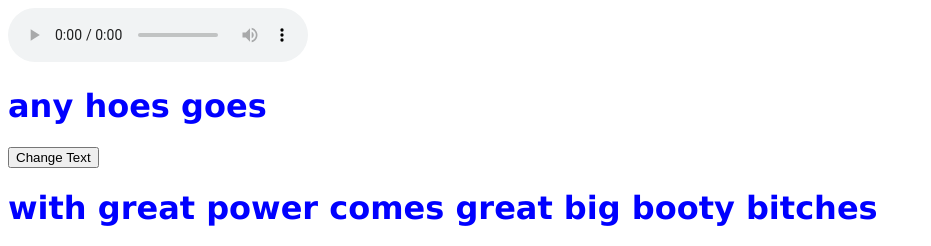
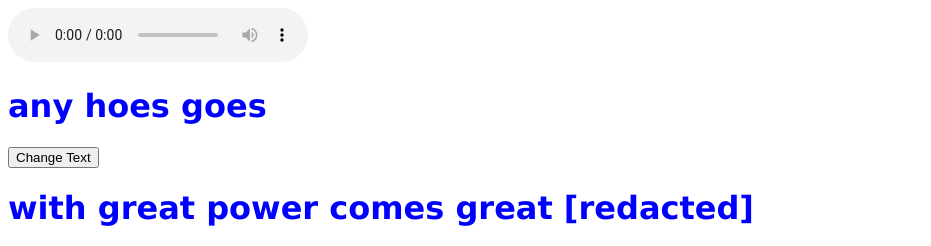
Before and after one commit to DJ5SNPZX500/DJ5SNPZX500.github.io, a plain HTML site: page index.html in a window 1280 px wide. Shown: the top 246 px of the page, without its empty margins (0-931 px from the left). Drawn offline with Linux system fonts and the light colour scheme.

Commit message:
Update index.html

```diff
--- a/index.html
+++ b/index.html
@@ -14,7 +14,7 @@
     <body>
         <h1> any hoes goes</h1>
         <button id="changeButton" onclick="changeColor()">Change Text</button>
-        <h1>with great power comes great big booty bitches</h1>
+        <h1>with great power comes great [redacted]</h1>
         <h1> welcome to the electric chair</h1>
         <img src="suki.jpg" alt="suki" style="width:300px;height:480px;">
         <h1> i love selena quintanilla</h1>
```
